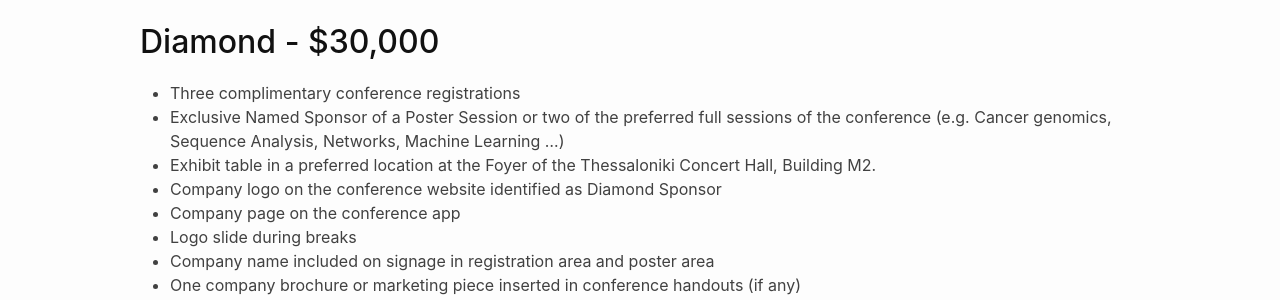
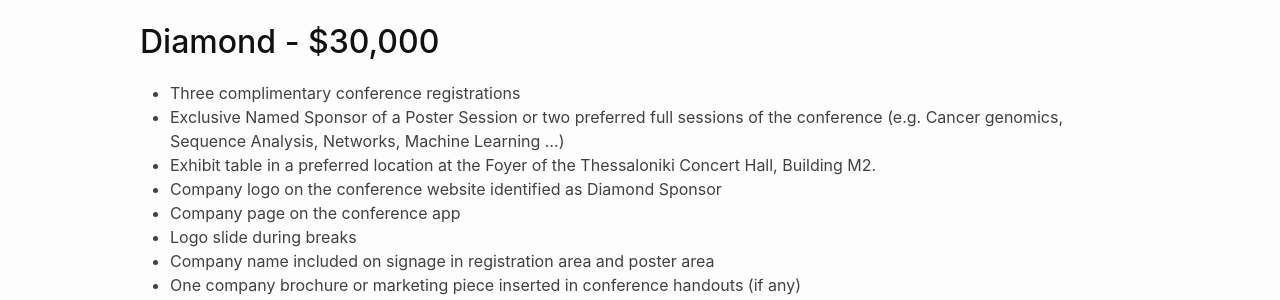
Before and after one commit to recomb-conference/recomb2026, a Jekyll site: the page built from sponsorship_packages.md, in a window 1280 px wide and 900 px high. Shown: the part 401-701 px from the top of the window. Built offline with Jekyll 4.4.1, drawn with Linux system fonts in a browser that asks for light colours; nearby versions of some CDN libraries.

Commit message:
Clarify sponsorship session naming in Diamond package
Updated wording for clarity in the Diamond sponsorship section.

```diff
--- a/sponsorship_packages.md
+++ b/sponsorship_packages.md
@@ -11,7 +11,7 @@ RECOMB is the most prestigious annual international conference on computational
 ## Diamond - $30,000
 
 - Three complimentary conference registrations
-- Exclusive Named Sponsor of a Poster Session or two of the preferred full sessions of the conference (e.g. Cancer genomics, Sequence Analysis, Networks, Machine Learning …)
+- Exclusive Named Sponsor of a Poster Session or two preferred full sessions of the conference (e.g. Cancer genomics, Sequence Analysis, Networks, Machine Learning …)
 - Exhibit table in a preferred location at the Foyer of the Thessaloniki Concert Hall, Building M2.
 - Company logo on the conference website identified as Diamond Sponsor
 - Company page on the conference app
```
